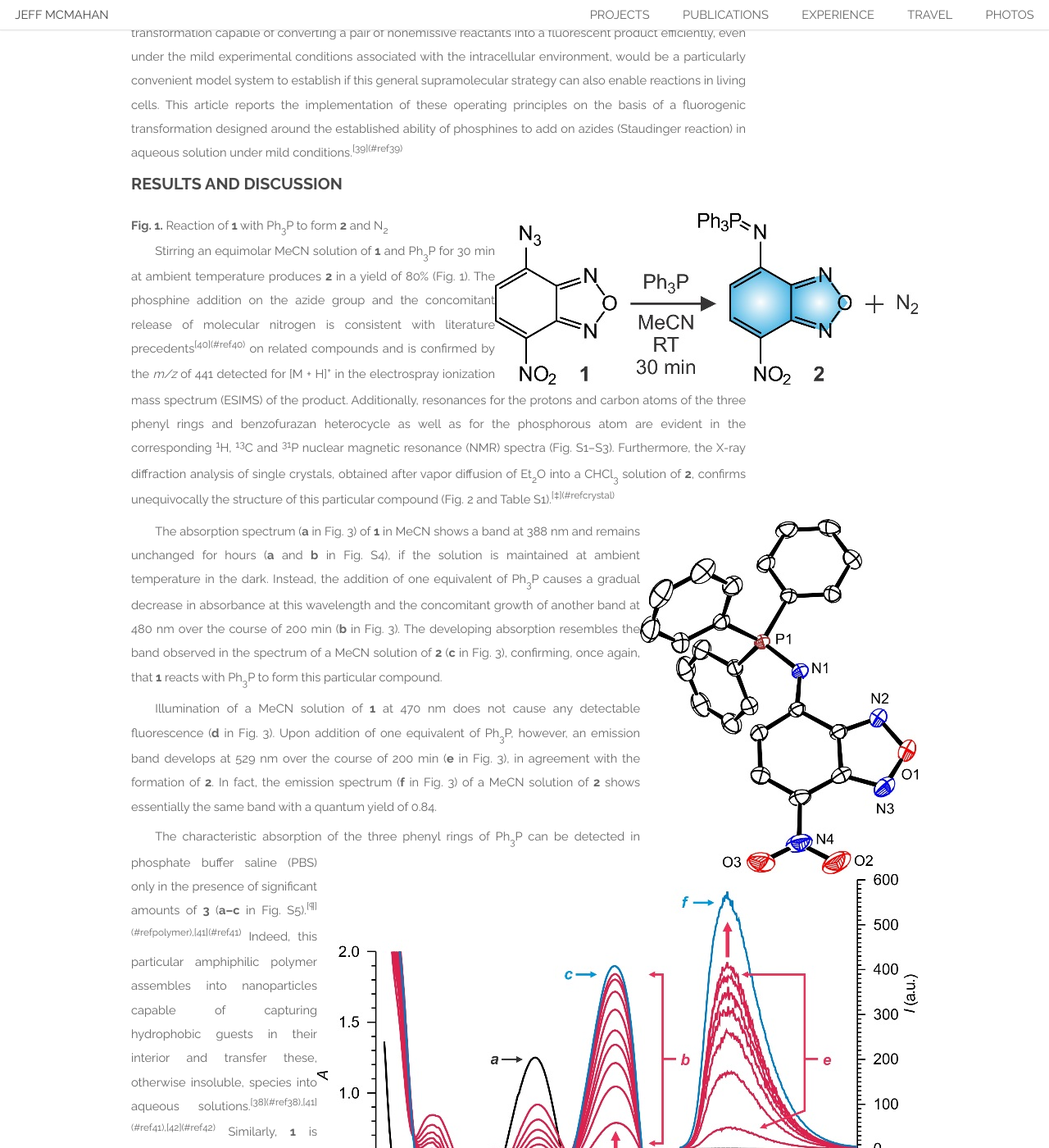
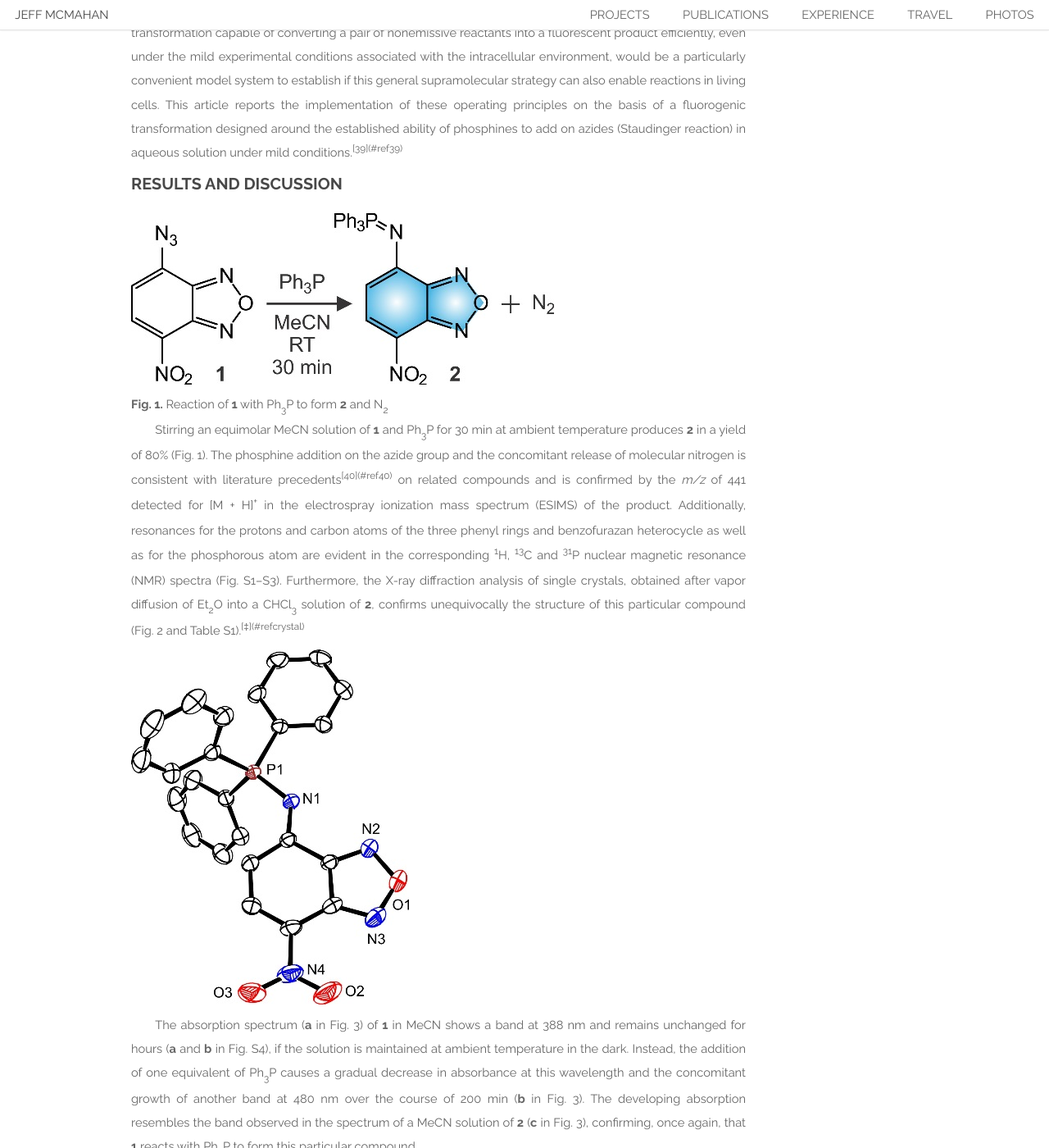
Before and after one commit to jbmcmahan/jbmcmahan.github.io, a Jekyll site: the page built from _posts/2016-03-21-synthesis.html, in a window 1280 px wide and 1400 px high, scrolled down 1840 px. Shown: the whole window at 82% size. Built offline with Jekyll 4.4.1, drawn with Linux system fonts in a browser that asks for light colours.

Commit message:
Update style.css

```diff
--- a/css/style.css
+++ b/css/style.css
@@ -1210,10 +1210,6 @@
 			margin-left: 0px;
 		}
 
-		#publication .left_column p img {
+		#publication .left_column fig {
 			float: right;
 		}
-
-		#publication .left_column img {
-			float: right;
-		}
```
